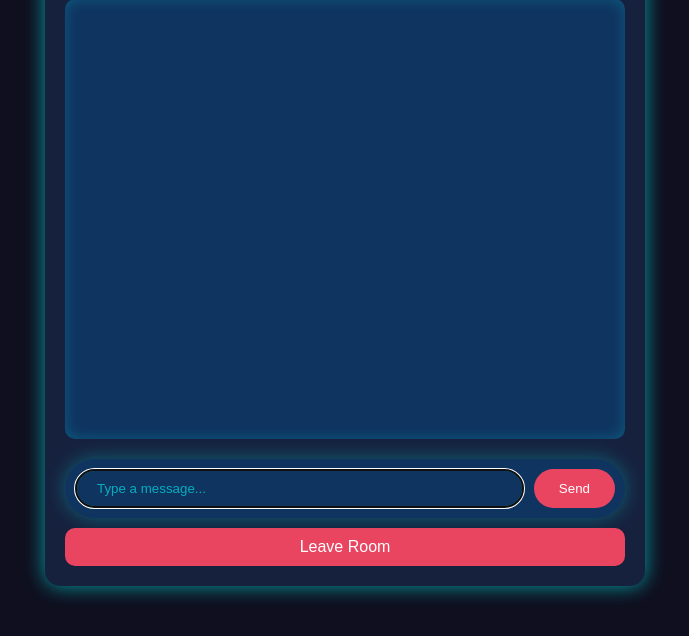
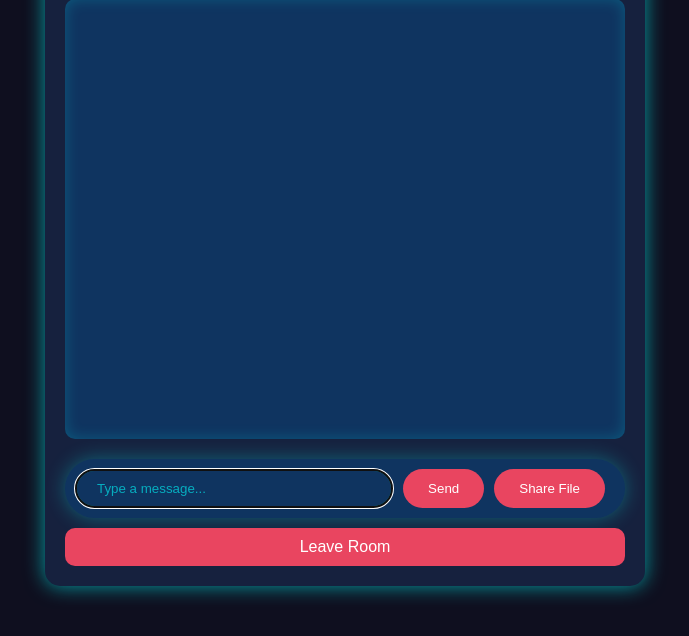
Before and after one commit to harshRaj1601/DoChat, a Flask app: template templates/chat.html in a window 1280 px wide. Shown: the part 164-800 px from the top of the page, without its empty margins (295-984 px from the left). Run offline with Flask 3, Linux system fonts and the light colour scheme; the template is opened without the code that fills it, so the values that code supplies are empty; some libraries are stand-ins or nearby versions.

Commit message:
added file shareing feature

```diff
--- a/app.py
+++ b/app.py
@@ -1,11 +1,11 @@
-from flask import Flask, render_template, request
-from flask_socketio import SocketIO, join_room, leave_room, send
+from flask import Flask, render_template, request, redirect, url_for
+from flask_socketio import SocketIO, join_room, leave_room, send, emit
 import time
 import random
 import string
 
 app = Flask(__name__)
-socketio = SocketIO(app)
+socketio = SocketIO(app, max_http_buffer_size = 100*1000*1000)
 
 # Store users in chatrooms
 users = {}
@@ -62,5 +62,14 @@ def handle_message(data):
     timestamp = time.strftime('%I:%M %p', time.localtime())
     send({'username': username, 'msg': msg, 'time': timestamp}, to=room)
 
+@socketio.on('share_file')
+def handle_share_file(data):
+    room = data['room']
+    username = data['username']
+    file_data = data['file']
+    file_name = data['fileName']
+    timestamp = time.strftime('%I:%M %p', time.localtime())
+    emit('receive_file', {'username': username, 'file': file_data, 'fileName': file_name, "time": timestamp}, to=room)
+
 if __name__ == '__main__':
     socketio.run(app, debug=True, host='0.0.0.0', port=5000)
--- a/static/style.css
+++ b/static/style.css
@@ -197,6 +197,7 @@ body {
     color: white;
     padding: 10px 25px;
     border: none;
+    margin-right: 10px;
     border-radius: 50px;
     cursor: pointer;
     transition: background-color 0.3s ease;
@@ -252,3 +253,17 @@ body {
         font-size: 0.9rem;
     }
 }
+
+.file-share button {
+    background-color: #e94560;
+    color: white;
+    padding: 10px 25px;
+    border: none;
+    border-radius: 50px;
+    cursor: pointer;
+    transition: background-color 0.3s ease;
+}
+
+.file-share button:hover {
+    background-color: #ff6f91;
+}
--- a/templates/chat.html
+++ b/templates/chat.html
@@ -1,17 +1,20 @@
 <!DOCTYPE html>
 <html lang="en">
+
 <head>
-    <meta charset="UTF-8">
-    <meta name="viewport" content="width=device-width, initial-scale=1.0">
+    <meta charset="UTF-8" />
+    <meta name="viewport" content="width=device-width, initial-scale=1.0" />
     <title>DoChat</title>
-    <link rel="stylesheet" href="{{ url_for('static', filename='style.css') }}">
+    <link rel="stylesheet" href="{{ url_for('static', filename='style.css') }}" />
     <script src="https://cdnjs.cloudflare.com/ajax/libs/socket.io/4.5.0/socket.io.js"></script>
 </head>
+
 <body>
     <div class="chat-container">
         <div class="chat-header">
             <h2>DoChat</h2>
-            <p>Room Key: {{ room }}</p> <!-- Display room key -->
+            <p>Room Key: {{ room }}</p>
+            <!-- Display room key -->
         </div>
 
         <div id="chat-messages" class="chat-messages">
@@ -19,11 +22,13 @@
         </div>
 
         <div class="chat-input">
-            <input id="message-input" type="text" placeholder="Type a message..." autofocus>
+            <input id="message-input" type="text" placeholder="Type a message..." autofocus />
             <button id="send-button">Send</button>
+            <input type="file" id="file-input" style="display: none" />
+            <button id="share-button">Share File</button>
         </div>
-
-        <button id="leave-button">Leave Room</button> <!-- Leave Room button -->
+        <button id="leave-button">Leave Room</button>
+        <!-- Leave Room button -->
     </div>
 
     <script>
@@ -32,29 +37,29 @@
         const username = "{{ username }}";
 
         // Join the chatroom
-        socket.emit('join', { username: username, room: room });
+        socket.emit("join", { username: username, room: room });
 
         // Handle incoming messages
-        socket.on('message', (data) => {
-            const chatMessages = document.getElementById('chat-messages');
+        socket.on("message", (data) => {
+            const chatMessages = document.getElementById("chat-messages");
             const containerDiv = document.createElement("div");
-            const messageDiv = document.createElement('div');
-            const timeDiv = document.createElement('div');
+            const messageDiv = document.createElement("div");
+            const timeDiv = document.createElement("div");
             const breakDiv = document.createElement("br");
             containerDiv.classList.add("container");
             chatMessages.appendChild(containerDiv);
 
             if (data.username === username) {
-                messageDiv.classList.add('message', 'user');
-                timeDiv.classList.add("time-user")
+                messageDiv.classList.add("message", "user");
+                timeDiv.classList.add("time-user");
             } else if (data.username) {
-                messageDiv.classList.add('message', 'bot');
-                timeDiv.classList.add("time-bot")
+                messageDiv.classList.add("message", "bot");
+                timeDiv.classList.add("time-bot");
             } else {
-                messageDiv.classList.add('message', 'notification');
+                messageDiv.classList.add("message", "notification");
             }
 
-            if (data.username === username){
+            if (data.username === username) {
                 messageDiv.innerHTML = `<p>${data.msg}</p>`;
                 timeDiv.innerHTML = `<span>${data.time}</span>`;
                 containerDiv.appendChild(timeDiv);
@@ -69,30 +74,28 @@
                 containerDiv.appendChild(messageDiv);
             }
 
-
             //chatMessages.appendChild(breakDiv);
             chatMessages.scrollTop = chatMessages.scrollHeight;
         });
 
-
         // Send message to the server
-        const sendButton = document.getElementById('send-button');
-        const messageInput = document.getElementById('message-input');
+        const sendButton = document.getElementById("send-button");
+        const messageInput = document.getElementById("message-input");
 
         // Function to split long messages
         function splitMessage(str, maxWidth = 20) {
-            const words = str.split(' ');
-            let result = '';
-            let line = '';
+            const words = str.split(" ");
+            let result = "";
+            let line = "";
 
             for (let word of words) {
                 // Check if adding the next word would exceed the max width
                 if (line.length + word.length + 1 > maxWidth) {
                     // If it does, push the current line to the result
-                    result += line.trim() + '\n'; // Trim to remove leading space
-                    line = ''; // Reset the line
+                    result += line.trim() + "\n"; // Trim to remove leading space
+                    line = ""; // Reset the line
                 }
-                line += word + ' '; // Add the word to the line
+                line += word + " "; // Add the word to the line
             }
 
             // Add any remaining text in the line
@@ -103,39 +106,98 @@
             return result;
         }
 
-
-        sendButton.addEventListener('click', () => {
+        sendButton.addEventListener("click", () => {
             const msg = messageInput.value;
             if (msg) {
                 const parts = splitMessage(msg);
-                socket.emit('message', { username: username, message: parts, room: room });
-                messageInput.value = '';  // Clear the input after sending
+                socket.emit("message", {
+                    username: username,
+                    message: parts,
+                    room: room,
+                });
+                messageInput.value = ""; // Clear the input after sending
             }
         });
 
         // Send message when Enter key is pressed
-        messageInput.addEventListener('keydown', (event) => {
-            if (event.key === 'Enter') {
+        messageInput.addEventListener("keydown", (event) => {
+            if (event.key === "Enter") {
                 sendButton.click();
             }
         });
 
+        // File sharing
+        const shareButton = document.getElementById("share-button");
+        const fileInput = document.getElementById("file-input");
+
+        shareButton.addEventListener("click", () => {
+            fileInput.click();
+        });
+
+        fileInput.addEventListener("change", (event) => {
+            const file = event.target.files[0];
+            if (file) {
+                const reader = new FileReader();
+                reader.onload = function (e) {
+                    const dataUrl = e.target.result;
+                    socket.emit("share_file", {
+                        username: username,
+                        file: dataUrl,
+                        fileName: file.name,
+                        room: room,
+                    });
+                };
+                reader.readAsDataURL(file);
+            }
+        });
+
+        // Handle incoming file
+        socket.on("receive_file", (data) => {
+            const chatMessages = document.getElementById("chat-messages");
+            const containerDiv = document.createElement("div");
+            const fileDiv = document.createElement("div");
+            const timeDiv = document.createElement("div");
+            containerDiv.classList.add("container");
+            chatMessages.appendChild(containerDiv);
+            if (data.username === username){
+                fileDiv.classList.add("message","user");
+                timeDiv.classList.add("time-user");
+            } else {
+                fileDiv.classList.add("message", "bot");
+                timeDiv.classList.add("time-bot");
+            }
+            if (data.username === username){
+                fileDiv.innerHTML = `<p>You shared a file: <a href="${data.file}" download="${data.fileName}">${data.fileName}</a></p>`
+                timeDiv.innerHTML = `<span>${data.time}</span>`;
+                containerDiv.appendChild(timeDiv);
+                containerDiv.appendChild(fileDiv);
+            } else {
+                fileDiv.innerHTML = `<p><strong>${data.username}:</strong> shared a file: <a href="${data.file}" download="${data.fileName}">${data.fileName}</a></p>`;
+                timeDiv.innerHTML = `<span>${data.time}</span>`;
+                containerDiv.appendChild(fileDiv);
+                containerDiv.appendChild(timeDiv);
+            }
+            containerDiv.appendChild(fileDiv);
+            chatMessages.scrollTop = chatMessages.scrollHeight;
+        });
+
         // Handle Leave Room
-        const leaveButton = document.getElementById('leave-button');
-        leaveButton.addEventListener('click', () => {
-            socket.emit('leave', { username: username, room: room });
-            window.location.href = '/';  // Redirect to homepage after leaving
+        const leaveButton = document.getElementById("leave-button");
+        leaveButton.addEventListener("click", () => {
+            socket.emit("leave", { username: username, room: room });
+            window.location.href = "/"; // Redirect to homepage after leaving
         });
 
         // Notify when a user leaves the room
-        socket.on('user_left', (data) => {
-            const chatMessages = document.getElementById('chat-messages');
-            const notificationDiv = document.createElement('div');
-            notificationDiv.classList.add('message', 'notification');
+        socket.on("user_left", (data) => {
+            const chatMessages = document.getElementById("chat-messages");
+            const notificationDiv = document.createElement("div");
+            notificationDiv.classList.add("message", "notification");
             notificationDiv.innerHTML = `<p><em>${data.username} has left the room.</em></p>`;
             chatMessages.appendChild(notificationDiv);
-            chatMessages.scrollTop = chatMessages.scrollHeight;  // Auto-scroll to the latest message
+            chatMessages.scrollTop = chatMessages.scrollHeight; // Auto-scroll to the latest message
         });
     </script>
 </body>
+
 </html>
```
